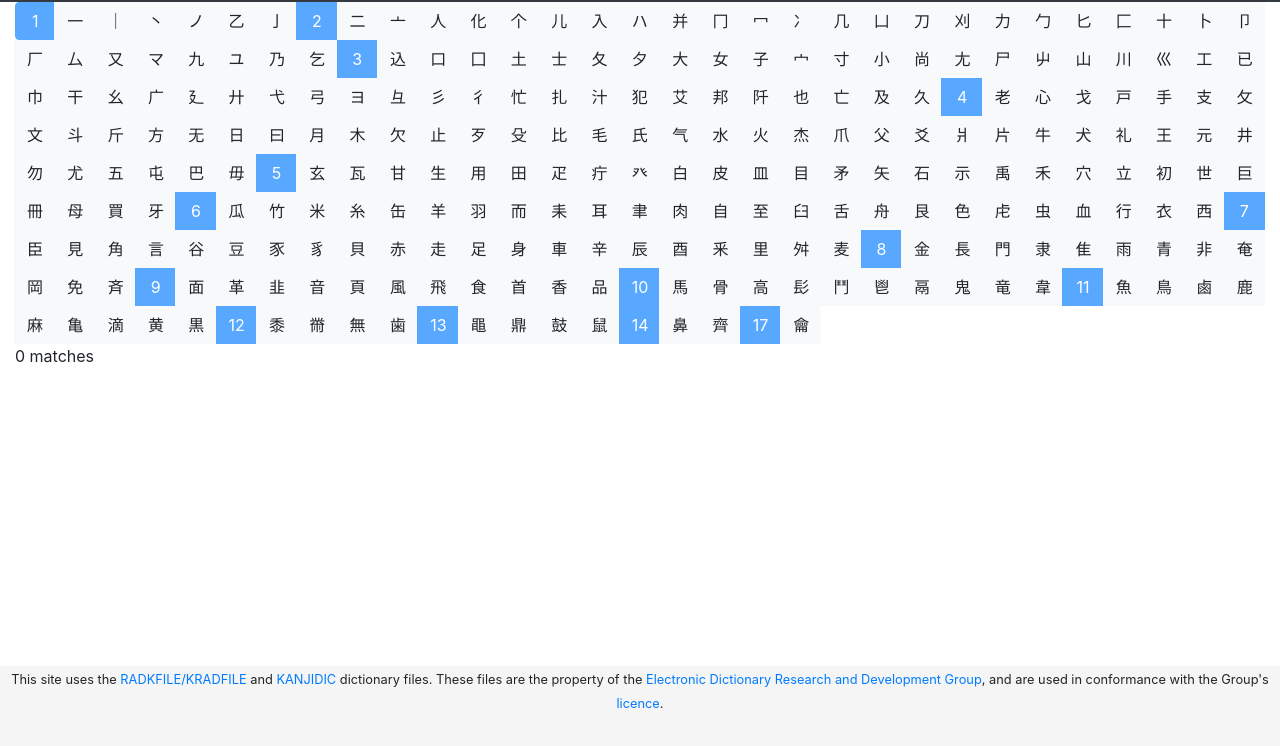
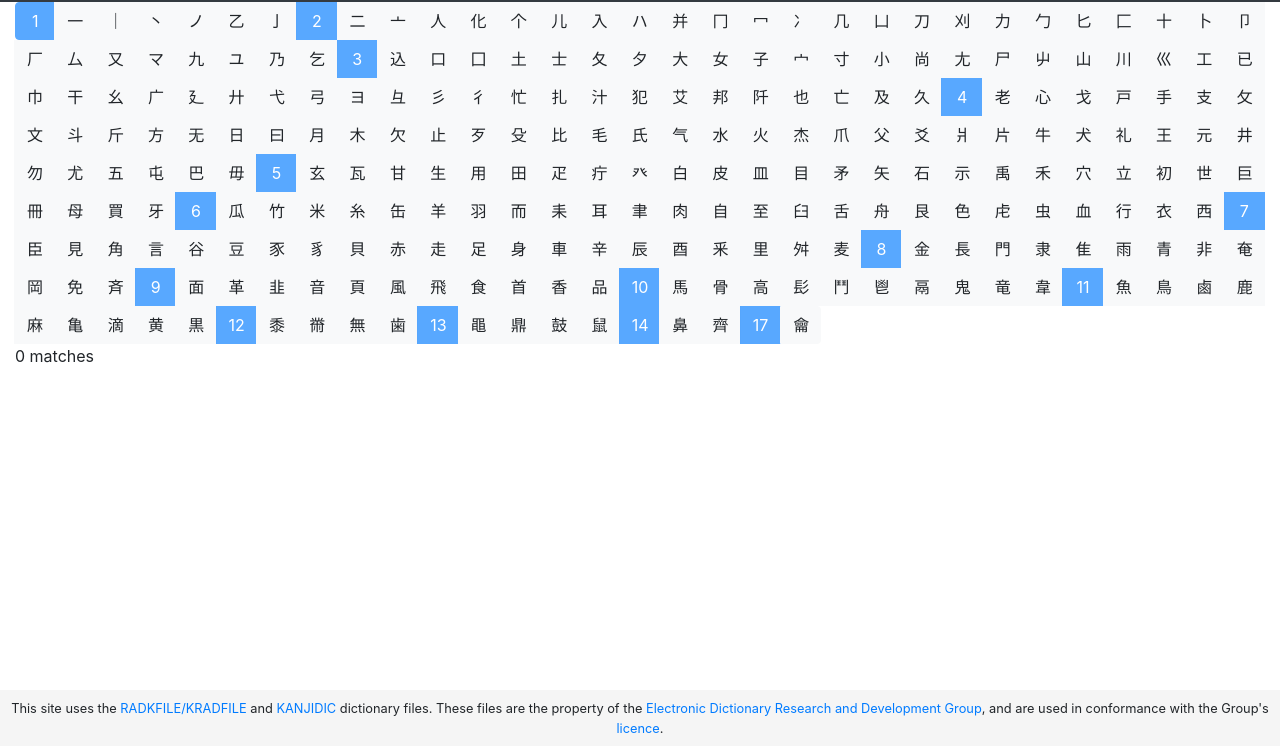
Before and after one commit to maxwellhaydn/kanji-builder, a React app: page / in a window 1280 px wide. Shown: the part 54-800 px from the top of the page. Built offline with nearby package versions, Linux system fonts and the light colour scheme.

Commit message:
Remove fixed footer height

```diff
--- a/src/components/App.css
+++ b/src/components/App.css
@@ -11,8 +11,12 @@ body {
     position: absolute;
     bottom: 0;
     width: 100%;
-    height: 10vh;
     background-color: #f5f5f5;
+    padding: 0.5em;
+}
+
+.footer p {
+    line-height: 1.2em;
 }
 
 .footer p:last-child {
```
